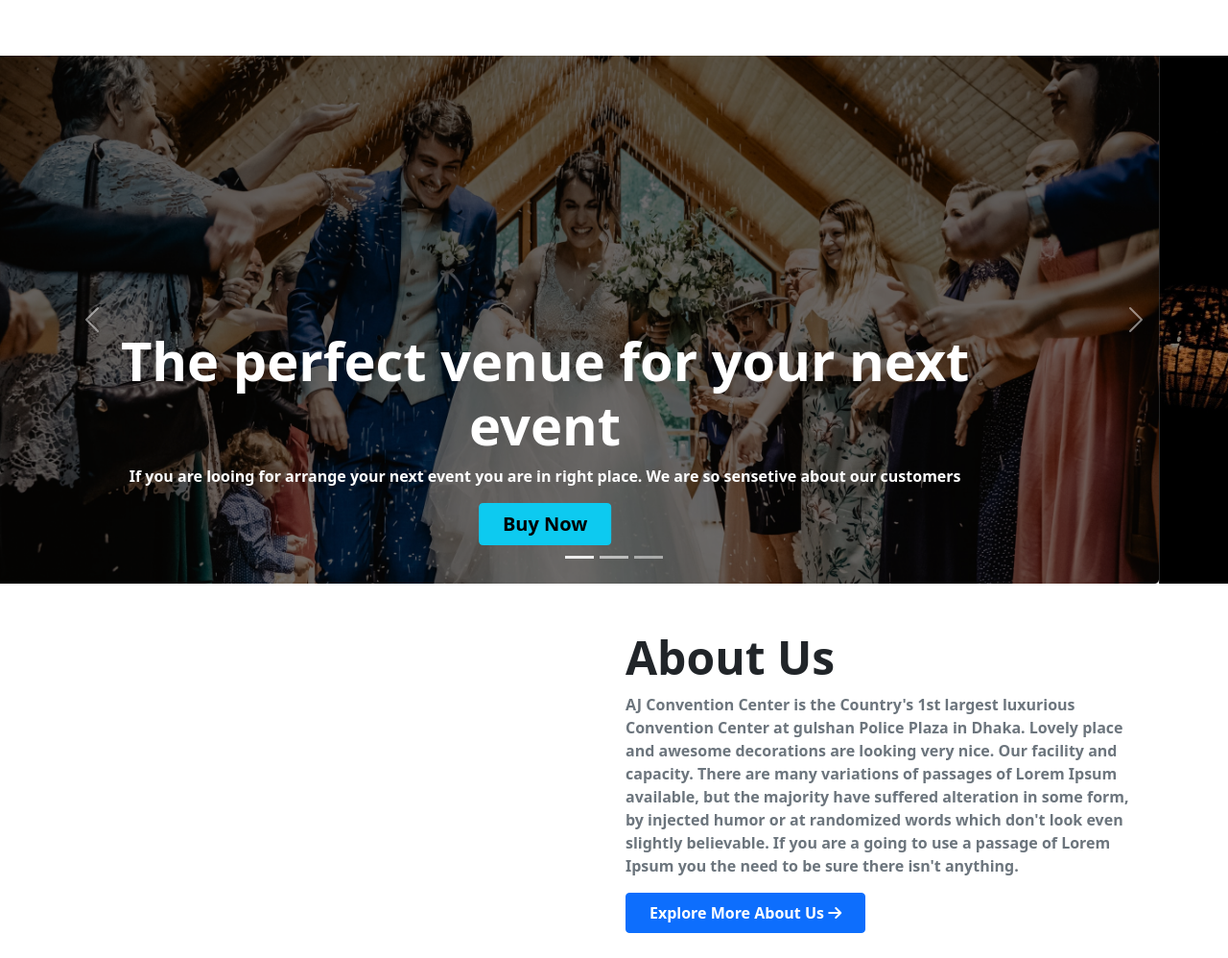
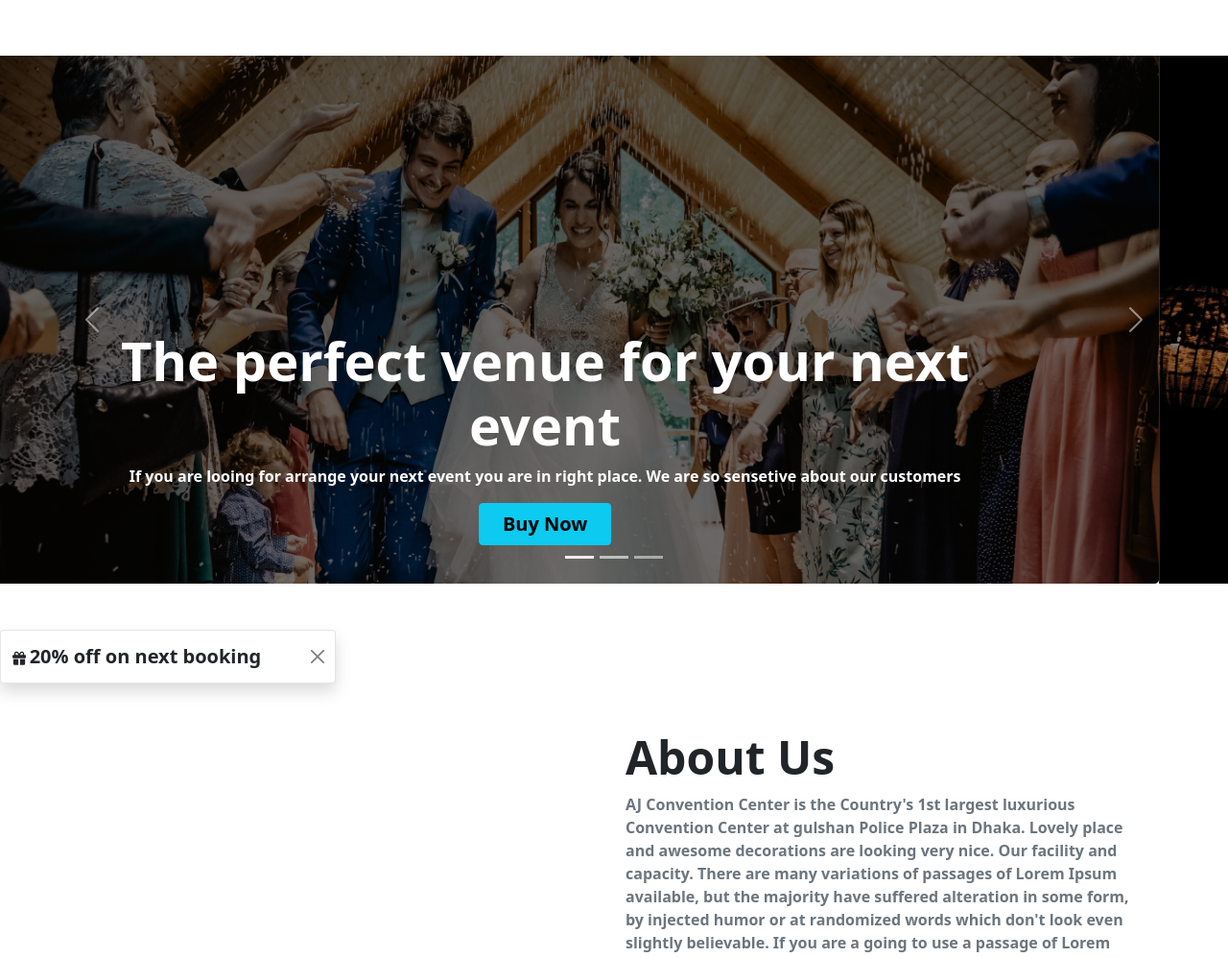
Before and after one commit to abujakariacse/convension-center, a plain HTML site: page index.html in a window 1280 px wide. Shown: the part 96-1094 px from the top of the page at 96% size. Drawn offline with nearby package versions, Linux system fonts and the light colour scheme.

Commit message:
toast added

```diff
--- a/index.html
+++ b/index.html
@@ -114,7 +114,17 @@
     <!-- header end -->
     <!-- main start -->
     <main>
-        <!-- top container -->
+        <!-- Toast Here -->
+        <div class="toast align-items-center" role="alert" aria-live="assertive" aria-atomic="true">
+            <div class="d-flex">
+                <div class="toast-body">
+                    <i class="fas fa-gift"></i>
+                    <span class="fs-5 fw-bold">20% off on next booking </span>
+                </div>
+                <button type="button" class="btn-close me-2 m-auto" data-bs-dismiss="toast" aria-label="Close"></button>
+            </div>
+        </div>
+        <!-- About Section -->
         <section id="about_us">
             <div class="container my-5">
                 <div class="row align-items-center">
@@ -137,6 +147,7 @@
                     </div>
                 </div>
         </section>
+
         <!-- package items -->
         <section id="package">
             <div class="container my-5">
```
